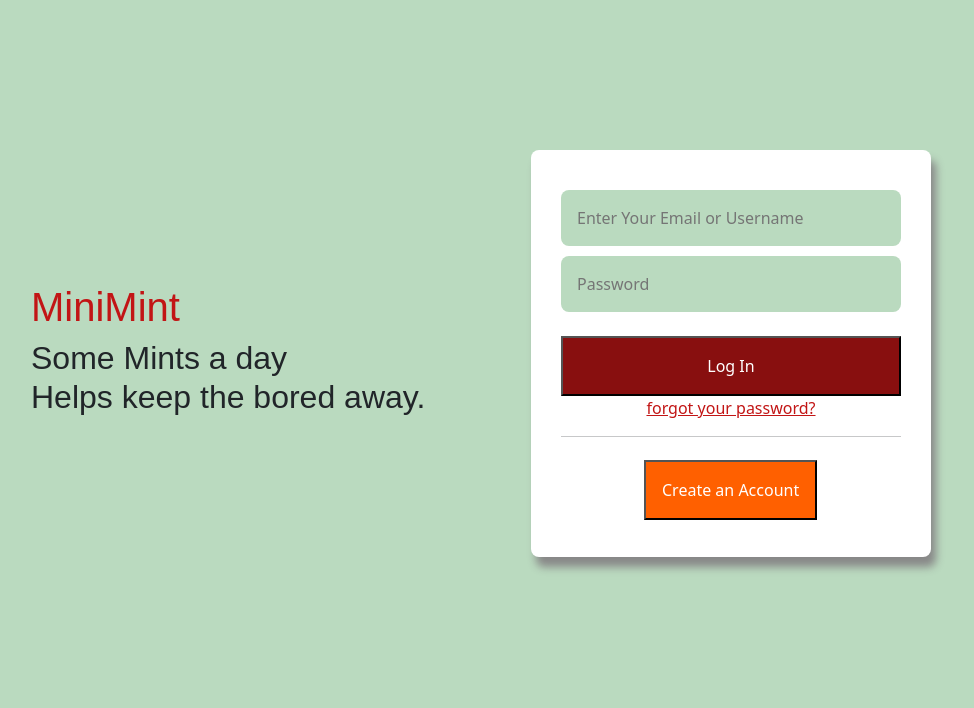
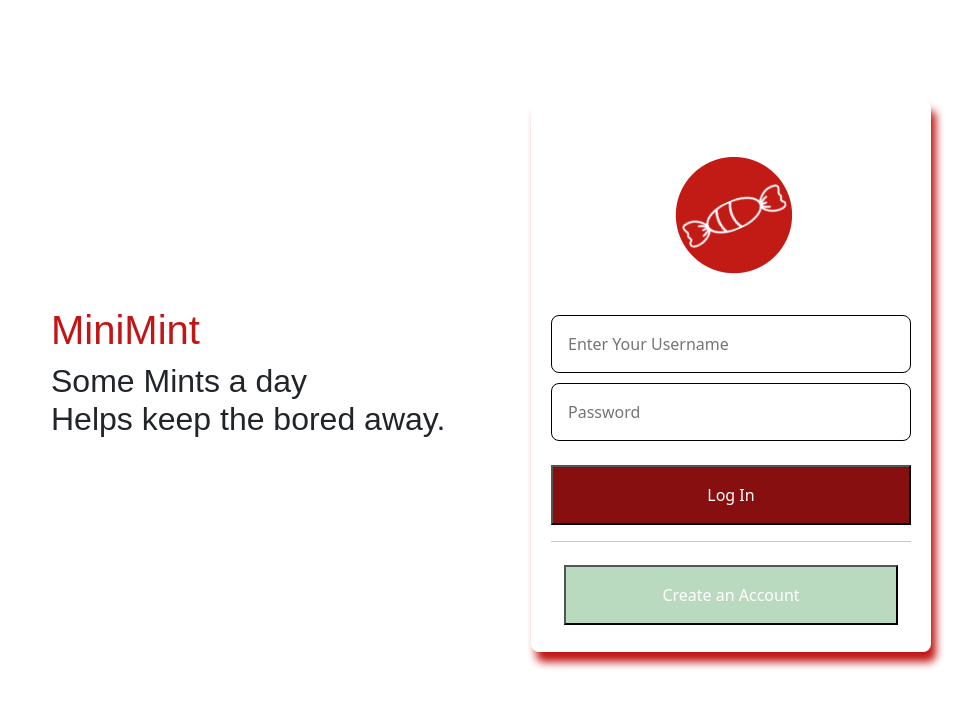
Before and after one commit to crlyhffmn/front_end, a React (Create React App) app: page / in a window 1280 px wide. Shown: the top 708 px of the page, without its empty margins (159-1133 px from the left). Built offline with nearby package versions, Linux system fonts and the light colour scheme.

Commit message:
updated login form with logo

```diff
--- a/src/components/LoginForm/LoginForm.css
+++ b/src/components/LoginForm/LoginForm.css
@@ -1,8 +1,6 @@
 * {
   margin: 0%;
   padding: 0%;
-  background-color: #badabf;
-  /* display: flex; */
 }
 
 .container {
@@ -11,30 +9,33 @@
   display: flex;
   align-items: center;
   justify-content: center;
-  margin-top: 100px;
+  margin-top: 50px;
   padding: 50px;
 }
 
 .text-left {
   margin-right: 50px;
+  padding: 20px;
   width: 450px;
 }
 
 .form {
   float: right;
   background-color: white;
-  padding: 30px;
-  box-shadow: 5px 10px 8px #888888;
+  padding: 20px;
+  box-shadow: 5px 10px 8px #c21515;
   border-radius: 8px;
   width: 400px;
 }
+
 .form input {
   margin-top: 10px;
   border: none;
   border-radius: 8px;
   padding: 16px;
   width: 100%;
-  background-color: #badabf;
+  border: 1px solid #000;
+  /* background-color: #badabf; */
 }
 
 .form-group {
@@ -72,6 +73,7 @@ h2 {
   line-height: 32px;
   width: 500px;
 }
+
 p {
   background-color: white;
   font-size: 16px;
@@ -84,11 +86,20 @@ p a {
   color: #c21515;
   background-color: white;
 }
+
 .btn {
   padding: 7px;
   background-color: white;
-  margin-left: 70px;
+  /* margin-left: 85px; */
+  width: 100%;
 }
+
 .btn button {
-  background-color: #ff6000;
+  background-color: #badabf;
 }
+
+.logo {
+  display: block;
+  margin-left: auto;
+  margin-right: auto;
+}
--- a/src/components/LoginForm/LoginForm.js
+++ b/src/components/LoginForm/LoginForm.js
@@ -2,7 +2,7 @@ import React, { useState } from "react";
 import axios from "axios";
 import {Alert} from 'react-bootstrap';
 import './LoginForm.css';
-
+import logo from '../../image/Logo3.png';
 
 const LoginForm = () => {
     const [users, setUsers] = useState({
@@ -19,21 +19,20 @@ const LoginForm = () => {
 
     function onSubmitHandler(e) {
         e.preventDefault();
-        axios.get("http://localhost:10001/user", users.username)
+        axios.get("http://localhost:10001/user", users)
         .then(response => {
             console.log(response.data);
-            if(response.data === ""){
-                return(
-                    <Alert>Please enter your username</Alert>
-                )
-            }else if(response.data.password !== users.password){
-                return(
-                    <Alert>Invalid Password</Alert>
-                )
-            };
+            // save it to the store
+
+            // after save, forward to the homepage
         })
-        .catch(error => {console.error(error)})
-    }
+        .catch(error => {
+            console.error(error)
+            return(
+                <Alert>error.response.data.message</Alert>
+            )
+        })
+    };
 
     function onClickHandler(e){
         e.preventDefault();
@@ -52,13 +51,12 @@ const LoginForm = () => {
 
             <div className="containerRight">
                 <form className="form">
+                    <img className="logo" src={logo}/>
                     <div className="form-group">
-                        <input type="text" placeholder="Enter Your Email or Username" name="username" value={users.username} onChange={onChangeHandler} /> <br></br>
-                         <input type="password"  placeholder="Password" name="password" value={users.password} onChange={onChangeHandler} /><br/><br/>
+                        <input type="text" placeholder="Enter Your Username" name="username" value={users.username} onChange={onChangeHandler} required/> <br></br>
+                         <input type="password"  placeholder="Password" name="password" value={users.password} onChange={onChangeHandler} required /><br/><br/>
                         <button onSubmit={onSubmitHandler}>Log In</button>
                     </div>
-                        {/* <Link to="/update">forgot you password?</Link> */}
-                    <p><a href ="/">forgot your password?</a></p>
                     <hr/>
                     <div className="btn">
                         <button onClick={onClickHandler}>Create an Account</button>
--- a/src/index.js
+++ b/src/index.js
@@ -2,7 +2,6 @@ import React from 'react';
 import ReactDOM from 'react-dom';
 import './index.css';
 import App from './App';
-// import reportWebVitals from './reportWebVitals';
 import '../node_modules/bootstrap/dist/css/bootstrap.min.css';
 import {configureStore} from '@reduxjs/toolkit';
 import { Provider } from 'react-redux';
```
Also changed, not shown: src/pages/LoginPage/LoginPage.js (added, +10 -0 lines), src/image/Logo3.png (added), src/pages/deadhead.js (deleted).
